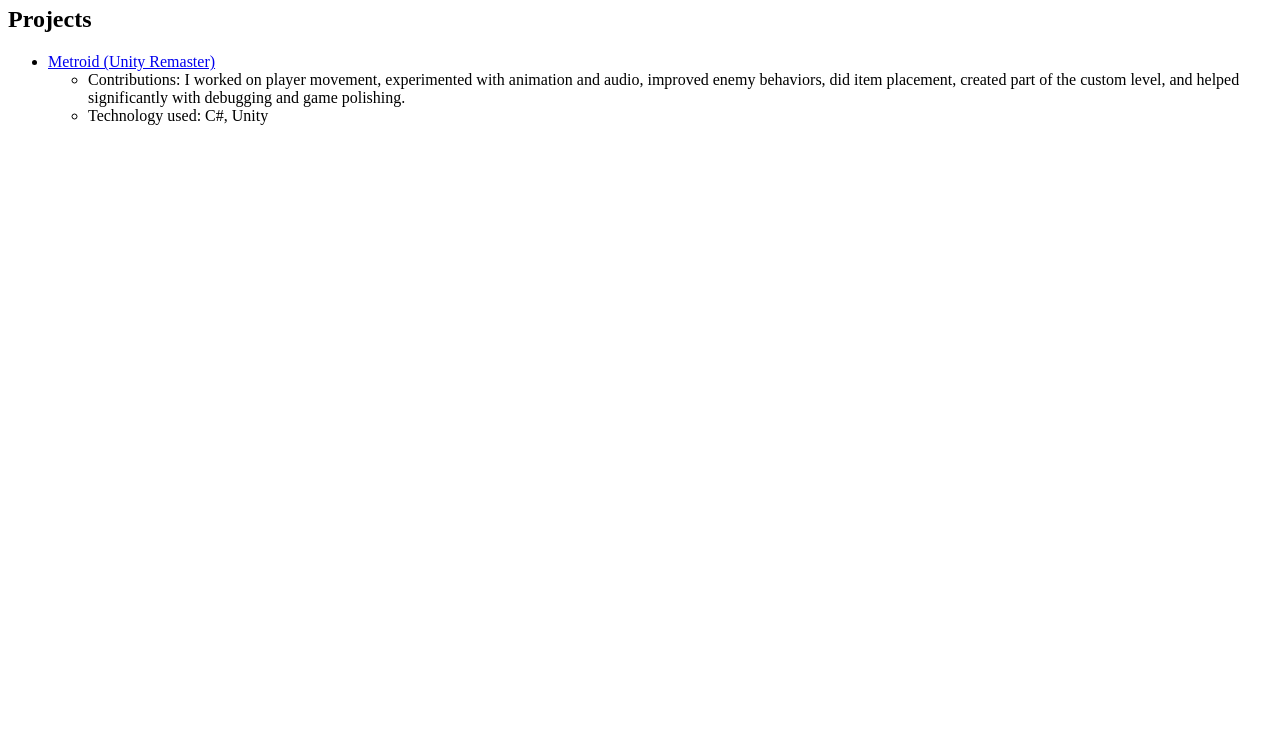
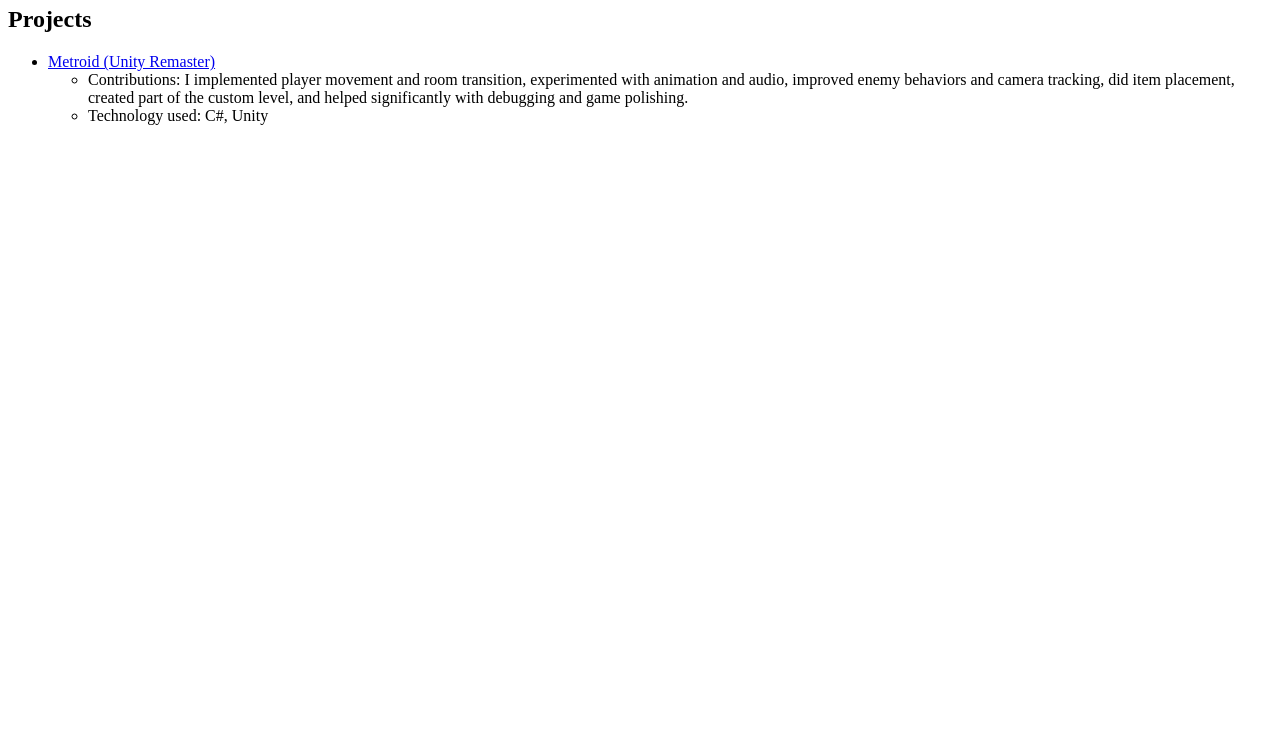
Before and after one commit to ivyrxr/ivyrxr.github.io, a plain HTML site: page index.html in a window 1280 px wide. Shown: the part 60-800 px from the top of the page. Drawn offline with Linux system fonts and the light colour scheme.

Commit message:
added more contributions“

```diff
--- a/index.html
+++ b/index.html
@@ -7,8 +7,8 @@
 <ul>
 <li><a href="https://xiurur.itch.io/metroid">Metroid (Unity Remaster)</a></li>
 <ul>
-    <li>Contributions: I worked on player movement, experimented with animation and audio,
-        improved enemy behaviors, did item placement, created part of the custom level, and helped significantly with
+    <li>Contributions: I implemented player movement and room transition, experimented with animation and audio,
+        improved enemy behaviors and camera tracking, did item placement, created part of the custom level, and helped significantly with
         debugging and game polishing.
     </li>
     <li>Technology used: C#, Unity</li>
```
